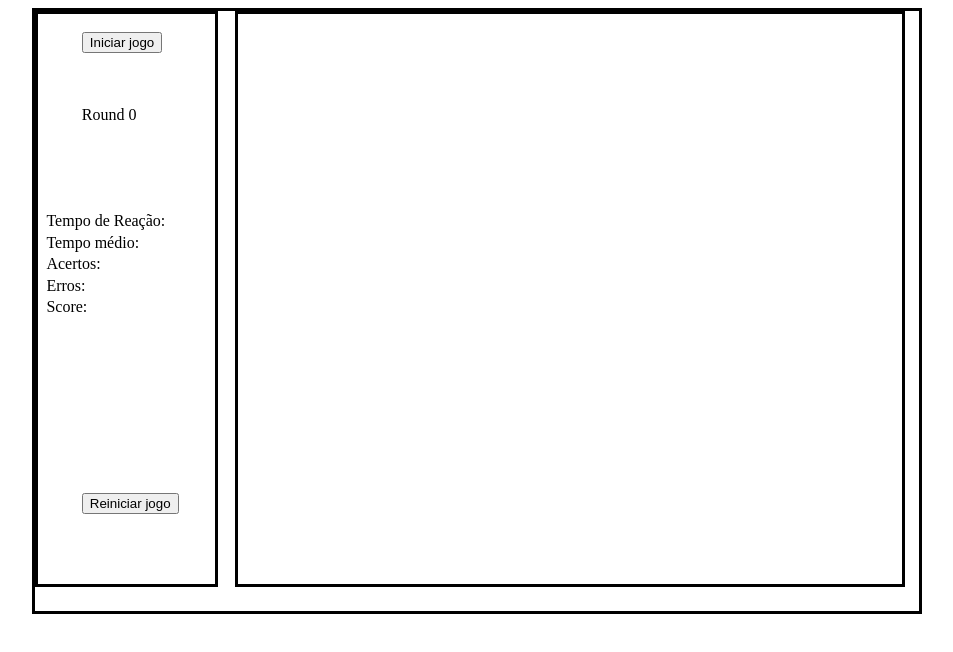
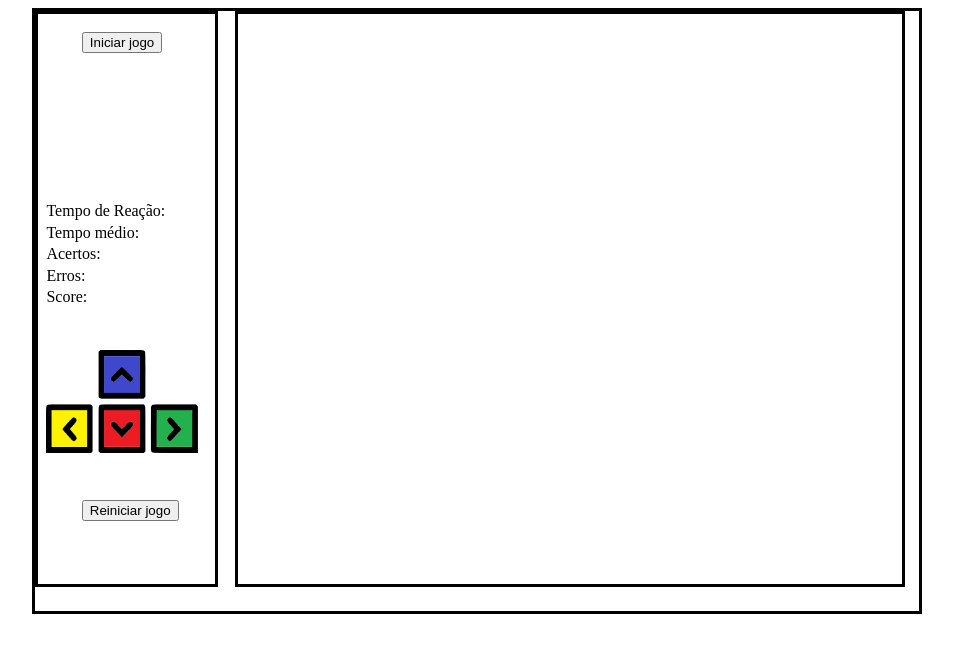
Before and after one commit to Lucas-Felipe/projeto-reacao-humana, an Angular app: page / in a window 1280 px wide. Shown: the top 652 px of the page, without its empty margins (163-1116 px from the left). Built offline with nearby package versions, Linux system fonts and the light colour scheme.

Commit message:
jogo funcional, faltando timeout para caso de não ser teclado nada.

```diff
--- a/src/app/divmain/divmain.component.html
+++ b/src/app/divmain/divmain.component.html
@@ -7,7 +7,7 @@
     </div>
 
     <div id="divround">
-      <label>Round {{rounds}}</label>
+      <label id="label" *ngIf="rounds!=0">Round {{rounds}}</label>
     </div>
 
     <div>
@@ -28,6 +28,10 @@
       </div>
     </div>
 
+    <div id="divlegenda" class="lightbox">
+      <img id="arrows" [src]="pathImage" alt="arrows"/>
+    </div>
+
     <div id="divreiniciar">
       <button (click)="ResetarJogo()">Reiniciar jogo</button>
     </div>
--- a/src/app/divmain/divmain.component.scss
+++ b/src/app/divmain/divmain.component.scss
@@ -68,9 +68,10 @@
 }
 
 #divround{
-  margin-top: 30%;
-  margin-bottom: 50%;
+  margin-top: 20%;
+  // margin-bottom: 50%;
   margin-left: 25%;
+  height: 20%;
 }
 
 #divtemporeacao{
@@ -94,8 +95,19 @@
 }
 
 #divscore{
-  margin-bottom: 100%;
+  margin-bottom: 25%;
   margin-left: 5%;
+}
+
+#divlegenda{
+  height: 20%;
+  margin-left: 5%;
+  margin-bottom: 20%;
+}
+
+#arrows{
+  height: 90%;
+  width: 90%;
 }
 
 #divreiniciar{
--- a/src/app/divmain/divmain.component.ts
+++ b/src/app/divmain/divmain.component.ts
@@ -15,11 +15,13 @@ export class DivmainComponent implements OnInit {
   erros?:number;
   score?:number;
   rounds?:number;
+  pathImage?:string;
 
   @HostListener('document:keydown', ['$event'])
   handleKeyboardEvent(event: KeyboardEvent): void {
-    if (this.rounds!>0 && this.rounds!<10) {
+    if (this.rounds!>0 && this.rounds!<=10) {
       this.tempofinal=Date.now();
+      this.rounds!+=1;
       this.tecla=event.keyCode;
 
       if (this.tecla==this.aux){
@@ -30,7 +32,7 @@ export class DivmainComponent implements OnInit {
       this.imprimeTempo();
       this.Desenhabola();
 
-    }else if(this.rounds!>=10){
+    }else if(this.rounds!>10){
       this.Desenhabola();
     }
   }
@@ -39,11 +41,17 @@ export class DivmainComponent implements OnInit {
 
   ngOnInit(): void {
     this.Resetarvariaveis();
+    this.pathImage='./../../assets/arrows.png';
+  }
+
+  inicioDeJogo(){
+    this.rounds!+=1;
+    this.Desenhabola();
   }
 
   Desenhabola(){
     const documento = document.getElementById("divjogo");
-    if (this.rounds!>=10) {
+    if (this.rounds!>10) {
       const fimDeJogo = document.createElement('div');
       fimDeJogo.innerText= "Fim de Jogo! Seus resultados estão ao lado! "+
       "\nPara jogar novamente, clique em 'Reiniciar jogo'";
@@ -57,6 +65,7 @@ export class DivmainComponent implements OnInit {
       fimDeJogo.style.borderStyle="solid";
 
       documento?.replaceChild(fimDeJogo, documento.children[0]);
+      this.Resetarvariaveis();
     }else{
       this.aux= Math.floor(Math.random()*4);
       const x=Math.floor(Math.random()*500);
@@ -115,15 +124,8 @@ export class DivmainComponent implements OnInit {
         documento?.appendChild(circulo);
       }
 
-
-      this.rounds!+=1;
-
       this.tempoinicial=Date.now();
     }
-  }
-
-  inicioDeJogo(){
-    this.Desenhabola();
   }
 
   imprimeTempo():void{
```
Also changed, not shown: src/assets/arrows.png (added).
